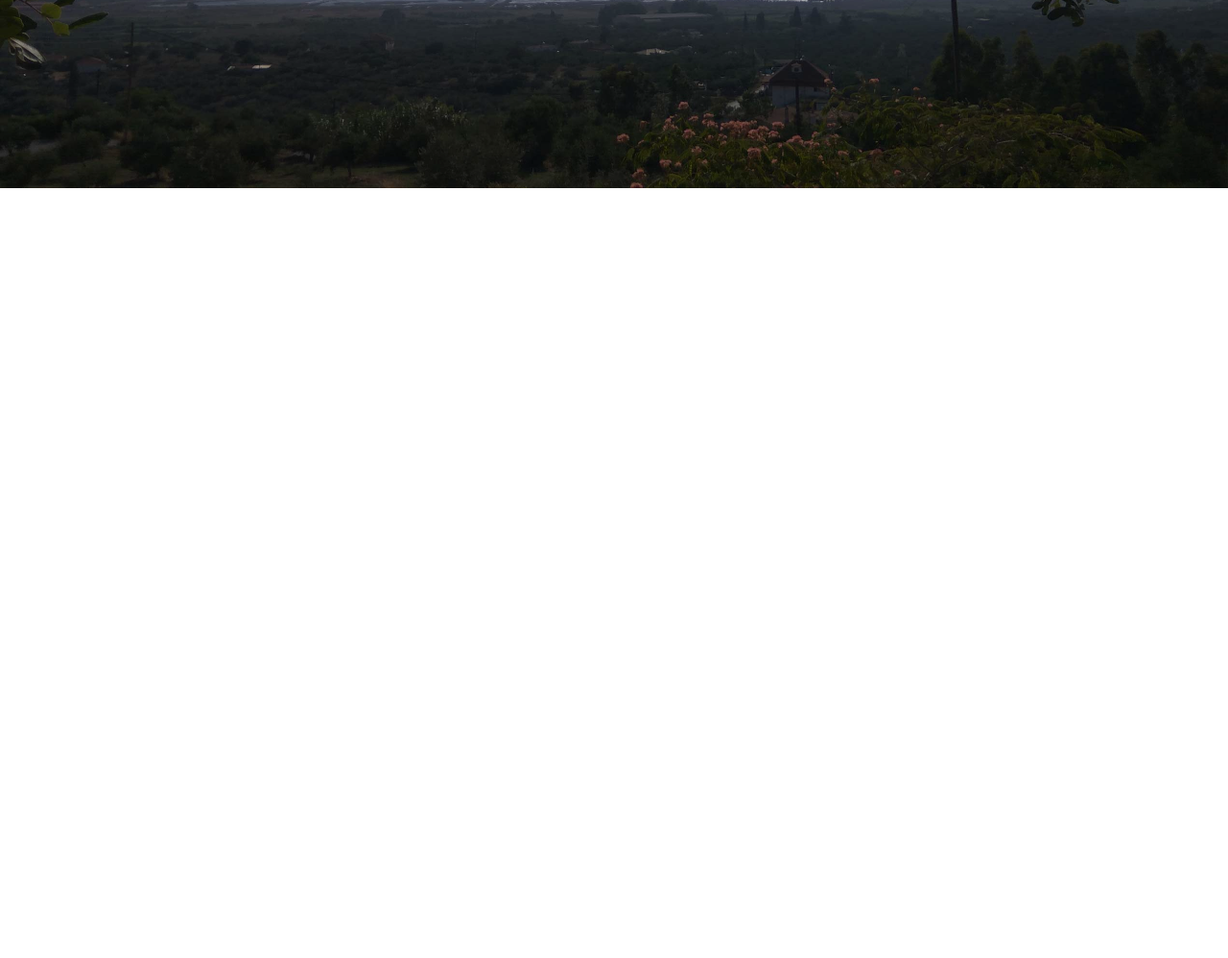
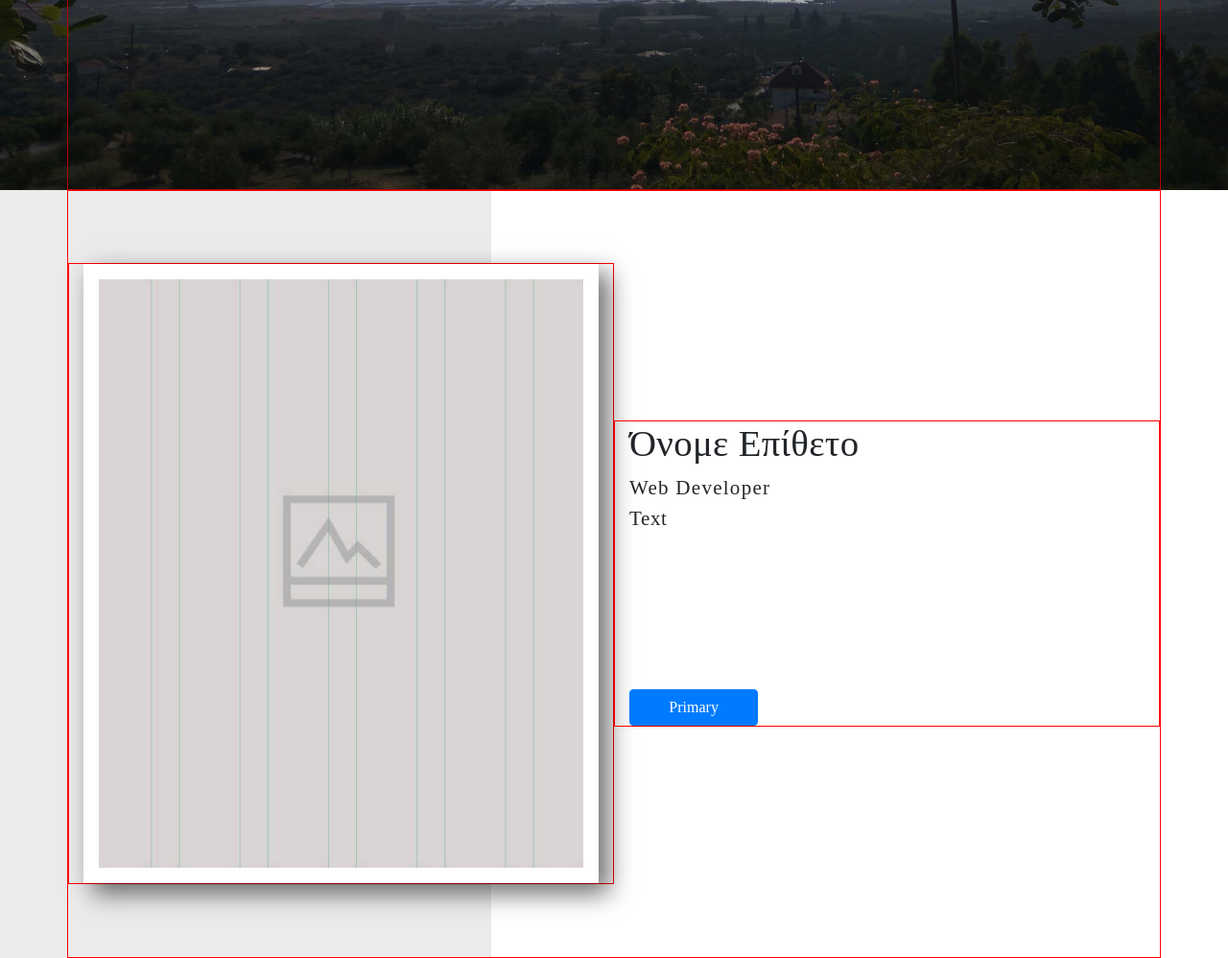
Before and after one commit to geokapsaskis/ergasia_dev_01_kapsaskis, a plain HTML site: page index.html in a window 1280 px wide. Shown: the part 500-1498 px from the top of the page at 96% size. Before the commit the page ends 800 px from the top, so only its background shows below. Drawn offline with nearby package versions, Linux system fonts and the light colour scheme.

Commit message:
Section About

```diff
--- a/assets/css/custom.css
+++ b/assets/css/custom.css
@@ -6,6 +6,26 @@ body {
   font-family: 'Nunito Regular';
 }
 
+.h-40 {
+  height: 40% !important;
+}
+
+h3 {
+  font-family: 'Nunito Bold';
+  font-size: 2.425rem;
+  letter-spacing: .02rem;
+}
+
+span {
+  font-size: 1.3125rem;
+  letter-spacing: .08rem;
+}
+
+p {
+  font-family: 'Nunito Light';
+  font-size: 1.3125rem;
+  letter-spacing: .04rem;
+}
 section.hero h1 {
   font-family: 'Nunito Bold';
   color: #fff;
@@ -38,3 +58,21 @@ section.hero::before {
   position: absolute;
   opacity: .3;
 }
+
+section.about {
+  height: 100vh;
+  background: rgb(235,235,235);
+  background: linear-gradient(90deg, rgba(235,235,235,1) 0%, rgba(235,235,235,1) 40%, rgba(255,255,255,1) 40%, rgba(255,255,255,1) 100%);
+}
+
+section.about .image_wrapper {
+  background: #fff;
+  box-shadow: 10px 10px 24px 1px rgba(0,0,0,0.57);
+  -webkit-box-shadow: 10px 10px 24px 1px rgba(0,0,0,0.57);
+  -moz-box-shadow: 10px 10px 24px 1px rgba(0,0,0,0.57);
+  text-align: center;
+}
+
+section.about  .image_wrapper img {
+  padding: 1rem;
+}
--- a/index.html
+++ b/index.html
@@ -13,6 +13,7 @@
 
   <body>
     <header>
+      <!--Section Hero-->
       <div class="collapse bg-black" id="navbarHeader">
         <div class="container">
           <div class="row">
@@ -44,9 +45,9 @@
       </div>
     </header>
     <section class="hero">
-      <div class="container test">
-        <div class="row">
-          <div class="col text-center">
+      <div class="container h-100 test">
+        <div class="row h-100 justify-content-center align-items-center">
+          <div class="col text-center test">
               <h1>Όνομα Επίθετο</h1>
               <p>Web Designer</p>
           </div>
@@ -55,8 +56,28 @@
 
 
     </section>
+    <!-- About Us-->
     <section class="about">
+      <div class="container h-100 test">
+        <div class="row h-100 justify-content-center align-items-center">
+          <div class="col-12 col-lg-6 order-lg-2 order-lg-1 test">
+            <div class="image_wrapper">
+            <img class="img-fluid "src="assets/img/placeholder_w520.jpg" />
+          </div>
 
+          </div>
+
+          <div class="col-12 col-lg-6 order-lg-1 order-lg-2 h-40 test">
+
+            <div class="d-flex flex-column h-100">
+              <h3>Όνομε Επίθετο</h3>
+              <span>Web Developer</span>
+              <p>Text</p>
+              <button type="button" class="btn btn-primary mt-auto w-25">Primary</button>
+            </div>
+          </div>
+        </div>
+      </div>
     </section>
     <section class="services">
 
```
Also changed, not shown: assets/img/placeholder_w520.jpg (added).
